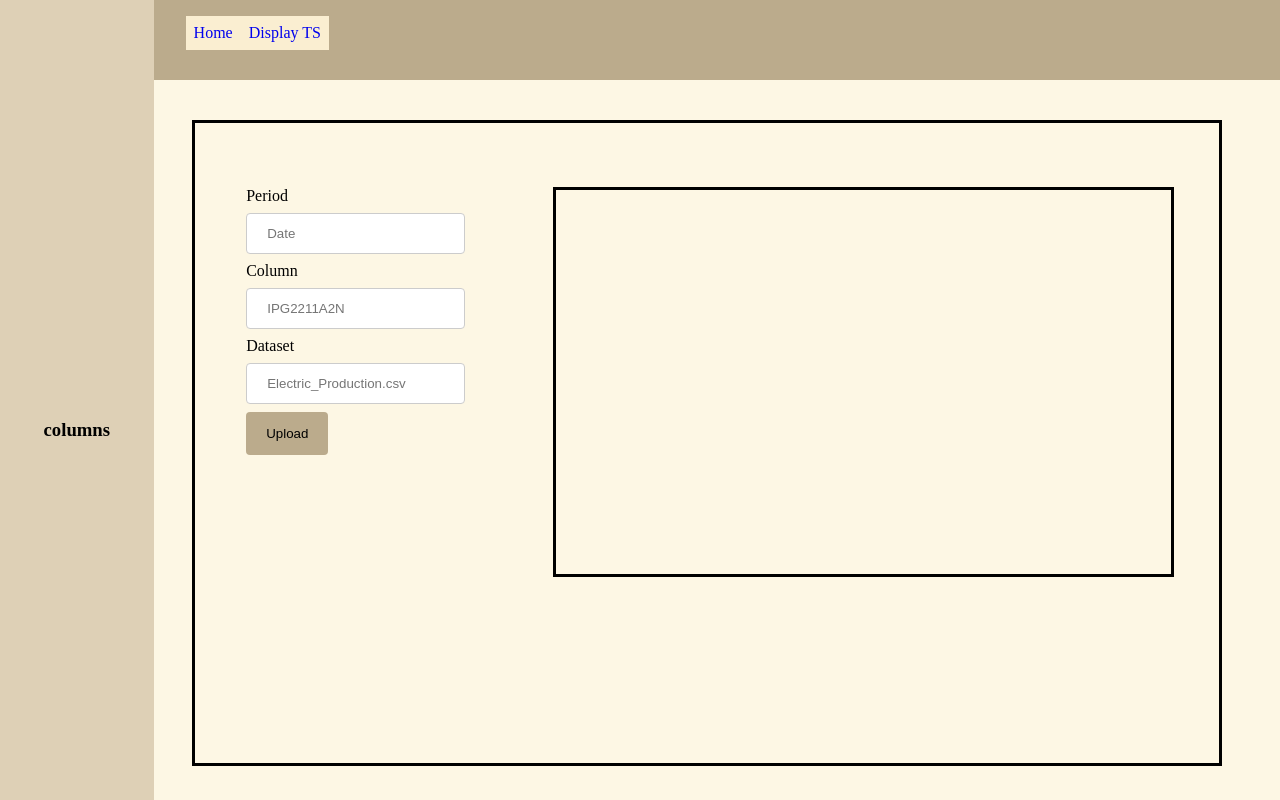
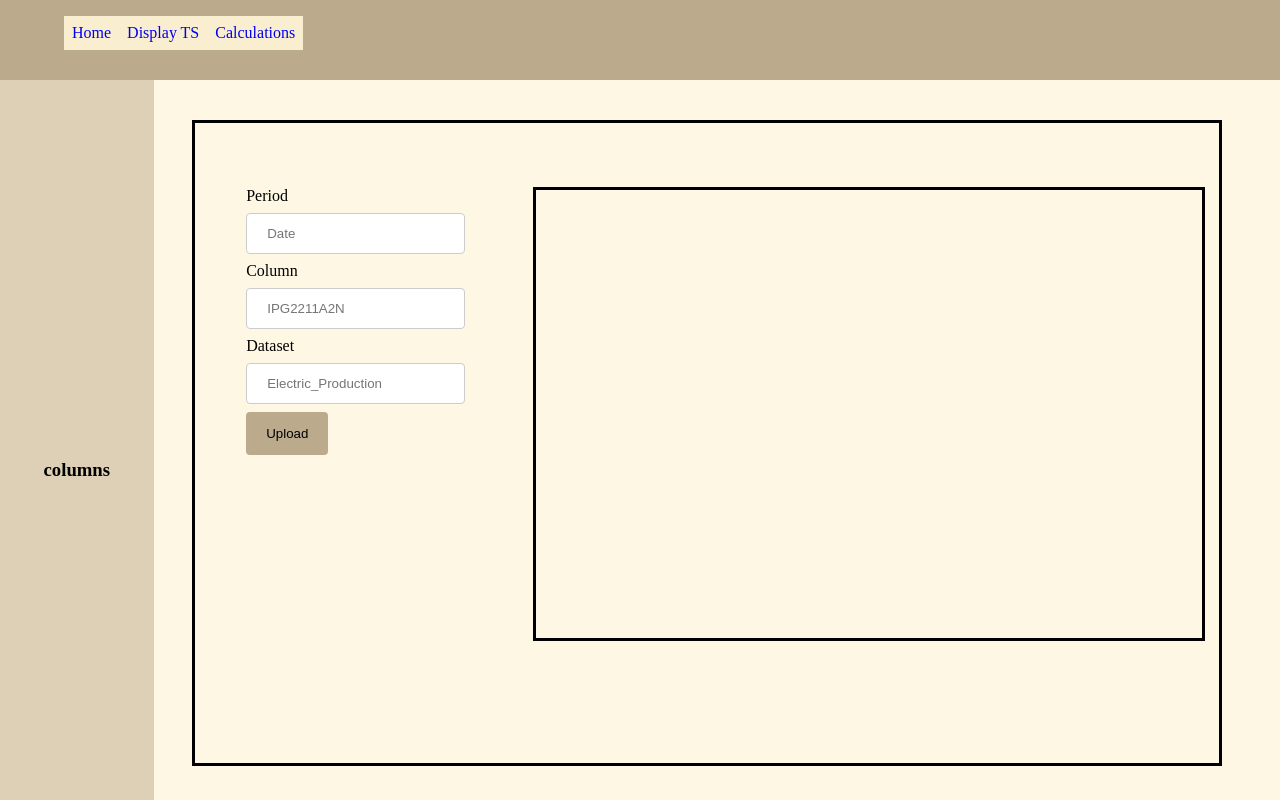
Before and after one commit to SanderBos1/Time_series_analyser, a Flask app: template ts_app/templates/display_ts.html in a window 1280 px wide. Run offline with Flask 3, Linux system fonts and the light colour scheme; the template is opened without the code that fills it, so the values that code supplies are empty.

Commit message:
Error handeling, layout change
Changed layout of home page.
Added error handeling
Made matplotlib image better.

```diff
--- a/requirements.txt
+++ b/requirements.txt
@@ -1,6 +1,6 @@
 flask
 pandas
 IPython
-matplotlib
 Flask-Session
 python-dotenv
+numpy
--- a/ts_app/__init__.py
+++ b/ts_app/__init__.py
@@ -4,7 +4,7 @@ from ts_python import *
 from flask_session import Session
 
 app = Flask(__name__)
-app.config.from_object(config.DevConfig)
+app.config.from_object(config.Config)
 app.config["SESSION_PERMANENT"] = False
 app.config["SESSION_TYPE"] = "filesystem"
 Session(app)
--- a/ts_app/static/styles/base.css
+++ b/ts_app/static/styles/base.css
@@ -24,30 +24,17 @@ input:hover{
 .top{
     background-color: #BBAB8C;
     position: absolute;
-    min-width: 90%;
+    min-width: 100%;
     min-height: 10%;
     top: 0;
     right: 0px;
 }
 
-.side-bar{
-    background-color: #DED0B6;
-    position: absolute;
-    min-height: 100%;
-    max-height:100%;
-    min-width:12%;
-    max-width:12%;
-    top: 0%;
-    left: 0%;
-    text-align: center;
-    overflow:hidden;
-
-}
 
 .content{
     position:absolute;
     top: 15%;
-    left: 15%;
+    left: 10%;
     min-width: 80%;
     min-height: 80%;
     border:solid
@@ -76,3 +63,7 @@ input:hover{
 .navbar-a:hover{
     background-color: #FDF7E4;
 }
+
+.error_message{
+    color: red;
+}
--- /dev/null
+++ b/ts_app/static/styles/base_sidebar.css
@@ -0,0 +1,144 @@
+body{
+    background-color: #FDF7E4;
+    width: 100%;
+    height: 100%;
+}
+
+
+/* Style the submit button */
+input[type=submit], input[type=file] {
+    max-width: 100%;
+    background-color: #BBAB8C;
+    color: black;
+    padding: 14px 20px;
+    border: none;
+    border-radius: 4px;
+    cursor: pointer;
+  }
+
+input:hover{
+    background-color: #FAEED1;
+
+}
+
+.top{
+    background-color: #BBAB8C;
+    position: absolute;
+    min-width: 100%;
+    min-height: 10%;
+    top: 0;
+    right: 0px;
+}
+
+.side-bar{
+    background-color: #DED0B6;
+    position: absolute;
+    min-height: 90%;
+    max-height:90%;
+    min-width:12%;
+    max-width:12%;
+    top: 10%;
+    left: 0%;
+    text-align: center;
+    overflow:hidden;
+
+}
+
+#data-directory-list{
+    position: absolute;
+    top: 10%;
+    min-width:100%;
+    max-width:100%;
+    min-height: 45%;
+    max-height:45%;
+}
+#data-directory-list ul{
+    height:inherit;
+    width:inherit;
+    margin: 0;
+    padding: 0;
+    list-style-type: none;
+    object-fit: cover;
+    overflow:auto;
+
+}
+
+#data-directory-list li{
+    margin: 0;
+    padding: 0;
+    border: solid, 1px;
+    overflow:hidden;
+}
+
+#data-directory-list input{
+    min-width: 100%;
+}
+
+#ts-column-list{
+    position:absolute;
+    top:50%;
+    min-width:100%;
+    max-width:100%;
+    min-height:50%;
+    max-height:50%;
+
+}
+
+#ts-column-list ul{
+    list-style-type: none;
+    object-fit: cover;
+    text-align:left;
+    margin: 0;
+    padding: 0;
+
+}
+
+#ts-column-list li{
+    max-width: 100%;
+    background-color: #BBAB8C;
+    color: black;
+    padding: 14px 20px;
+    border-style: solid;
+    border-width: 1px;
+}
+
+#ts-column-list h3{
+    max-width:100%;
+}
+
+.content{
+    position:absolute;
+    top: 15%;
+    left: 15%;
+    min-width: 80%;
+    min-height: 80%;
+    border:solid
+}
+
+#navbar-ul{
+    list-style-type: none;
+    position: absolute;
+    left: 5%;
+    padding-left:0px;
+
+
+}
+
+.navbar-li{
+    float: left;
+}
+
+.navbar-a{
+    display: block;
+    padding: 8px;
+    background-color: #FAEED1;
+    text-decoration: none;
+}
+
+.navbar-a:hover{
+    background-color: #FDF7E4;
+}
+
+.error_message{
+    color: red;
+}
--- a/ts_app/static/styles/display_ts.css
+++ b/ts_app/static/styles/display_ts.css
@@ -1,67 +1,4 @@
-#data-directory-list{
-    position: absolute;
-    top: 10%;
-    min-width:100%;
-    max-width:100%;
-    min-height: 45%;
-    max-height:45%;
-}
-#data-directory-list ul{
-    height:inherit;
-    width:inherit;
-    margin: 0;
-    padding: 0;
-    list-style-type: none;
-    object-fit: cover;
-    overflow:auto;
 
-}
-
-#data-directory-list li{
-    margin: 0;
-    padding: 0;
-    border: solid, 1px;
-    overflow:hidden;
-}
-
-#data-directory-list input{
-    min-width: 100%;
-}
-
-#ts-column-list{
-    position:absolute;
-    top:50%;
-    min-width:100%;
-    max-width:100%;
-    min-height:50%;
-    max-height:50%;
-
-}
-
-#ts-column-list ul{
-    list-style-type: none;
-    object-fit: cover;
-    text-align:left;
-    margin: 0;
-    padding: 0;
-
-}
-
-#ts-column-list li{
-    max-width: 100%;
-    background-color: #BBAB8C;
-    color: black;
-    margin: 8px 0;
-    border: solid 1px;
-    border-radius: 4px;
-    cursor: pointer;
-    margin: 0;
-    padding: 0;
-}
-
-#ts-column-list h3{
-    max-width:100%;
-}
 
 #user-input{
     position:absolute;
@@ -84,13 +21,12 @@ input[type=text], select {
 
 .ts-image{
     position: absolute;
-    left:35%;
+    left:33%;
     top:10%;
-    right:5;
-    min-width: 60%;
-    max-width: 60%;
-    min-height: 60%;
-    max-height: 60%;
+    min-width: 65%;
+    max-width: 65%;
+    min-height: 70%;
+    max-height: 70%;
     border: solid
 }
 
--- a/ts_app/templates/foundation.html
+++ b/ts_app/templates/base.html
@@ -10,12 +10,8 @@
     <ul id="navbar-ul">
         <li class="navbar-li"><a class="navbar-a" href="/">Home</a></li>
         <li class="navbar-li"><a class="navbar-a" href="/display_ts">Display TS</a></li>
+        <li class="navbar-li"><a class="navbar-a" href="/calculations">Calculations</a></li>
     </ul>
-</div>
-
-<div class="side-bar">
-    {% block sidebar %}
-    {% endblock %}
 </div>
 
 <div class="content">
--- /dev/null
+++ b/ts_app/templates/base_sidebar.html
@@ -0,0 +1,57 @@
+<!DOCTYPE html>
+<html>
+    <head>
+        <link rel= "stylesheet" type= "text/css" href= "{{url_for('static',filename='styles/base_sidebar.css')}}">
+        {% block head %}
+        {% endblock %}
+    </head>
+<body>
+<div class="top">
+    <ul id="navbar-ul">
+        <li class="navbar-li"><a class="navbar-a" href="/">Home</a></li>
+        <li class="navbar-li"><a class="navbar-a" href="/display_ts">Display TS</a></li>
+        <li class="navbar-li"><a class="navbar-a" href="/calculations">Calculations</a></li>
+    </ul>
+</div>
+
+<div class = side-bar>
+
+    <div id="data-directory-list">
+
+    <div id="file-list">
+      <ul>
+      {%for file in file_list%}
+        <li>
+          <form method="post">
+          <input type=submit name=ts_file value={{file}}>
+        </form>
+        </li>
+      {%endfor %}
+      </ul>
+    </div>
+    </div>
+
+    <div id="ts-column-list">
+      {% if session.csv%}
+      <h3>{{session.csv}}</h3>
+      {% else %}
+      <h3> columns</h3>
+      {% endif %}
+      {% if session.ts_columns%}
+      <ul>
+      {%for column in session.ts_columns%}
+      <li>
+        {{column}}
+      </li>
+      {%endfor%}
+      </ul>
+      {% endif %}
+    </div>
+</div>
+
+<div class="content">
+{% block content %}
+{% endblock %}
+</div>
+</body>
+</html>
--- /dev/null
+++ b/ts_app/templates/calculations.html
@@ -0,0 +1 @@
+{% extends "base_sidebar.html" %}
--- a/ts_app/templates/display_ts.html
+++ b/ts_app/templates/display_ts.html
@@ -1,42 +1,9 @@
-{% extends "foundation.html" %}
+{% extends "base_sidebar.html" %}
 {% block head %}
 <link rel="stylesheet" href="{{url_for('static',filename='styles/display_ts.css')}}">
 {% endblock %}
 
-{% block sidebar %}
 
-<div id="data-directory-list">
-
-<div id="file-list">
-  <ul>
-  {%for file in file_list%}
-    <li>
-      <form method="post">
-      <input type=submit name=ts_file value={{file}}>
-    </form>
-    </li>
-  {%endfor %}
-  </ul>
-</div>
-</div>
-
-<div id="ts-column-list">
-  {% if session.csv%}
-  <h3>{{session.csv}}</h3>
-  {% else %}
-  <h3> columns</h3>
-  {% endif %}
-  {% if session.ts_columns%}
-  <ul>
-  {%for column in session.ts_columns%}
-  <li>
-    {{column}}
-  </li>
-  {%endfor%}
-  </ul>
-  {% endif %}
-</div>
-{% endblock %}
 {% block content %}
 
 <div id="user-input">
@@ -49,9 +16,14 @@
   <input type=text id=tcolumn name=column placeholder="IPG2211A2N">
 
   <label for="tdataset">Dataset</label>
-  <input type=text id = "tdataset", name=dataset placeholder="Electric_Production.csv">
+  <input type=text id = "tdataset", name=dataset placeholder="Electric_Production">
+
+  {% for mesg in get_flashed_messages() %}
+  <p class="error_message">{{ mesg }}</p>
+  {% endfor %}
 
   <input type=submit name=draw value=Upload>
+
 </form>
 </div>
 
--- a/ts_app/templates/home.html
+++ b/ts_app/templates/home.html
@@ -1,4 +1,4 @@
-{% extends "foundation.html" %}
+{% extends "base.html" %}
 {% block head %}
       <link rel="stylesheet" href="{{url_for('static',filename='styles/home.css')}}">
 {% endblock %}
--- a/ts_config/config.py
+++ b/ts_config/config.py
@@ -5,5 +5,5 @@ class Config:
 
 class DevConfig:
     UPLOAD_FOLDER = 'data/'
-    IMAGES_FOLDER = '/static/Images/'
+    IMAGES_FOLDER = '/ts_app/static/Images/'
     ALLOWED_EXTENSIONS = {'csv'}
```
Also changed, not shown: ts_app/routes.py (+16 -23 lines), ts_python/data_handeling.py (added, +33 -0 lines), ts_python/readCSV.py (+6 -4 lines), 4 other files.
